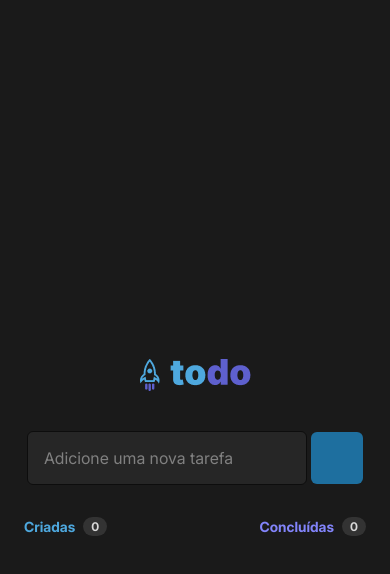
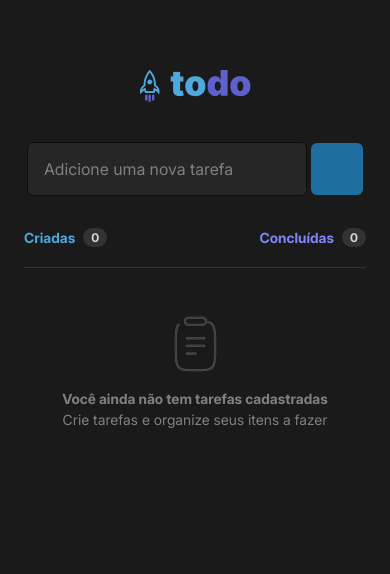
Before and after one commit to GabrielLaminas/to-do-list, a React Native app: screen / in a window 390 px wide. Shown: the top 574 px of the page. Built offline with nearby package versions, Linux system fonts and the light colour scheme; some icons are missing.

Commit message:
add a task in tasks list

```diff
--- a/src/screens/home/index.tsx
+++ b/src/screens/home/index.tsx
@@ -1,12 +1,40 @@
-import { View, Text, Image, TextInput, TouchableOpacity } from "react-native";
-import { useRef } from "react";
+import {
+  View, Text, Image, TextInput, TouchableOpacity, FlatList, Keyboard
+} from "react-native";
+import { useRef, useState } from "react";
 import { CirclePlus } from 'lucide-react-native';
+import EmptyList from "../../components/EmptyList";
+import TaskItem from "../../components/TaskItem";
+import TasksProps from "../../types/task";
 import style from "./style";
-import EmptyList from "../../components/EmptyList";
 
 const logo = require("../../../assets/logo-todo.png");
 
 function Home(){
+  const [taskText, setTaskText] = useState('');
+  const [tasks, setTasks] = useState<TasksProps[]>([]);
+
+  function handleAddTask(task: string) {
+    if(!task) return;
+
+    setTasks((prevState) => [
+      ...prevState,
+      {
+        id: tasks.length + 1,
+        task: task,
+        checked: false
+      }
+    ]);
+    setTaskText('');
+    Keyboard.dismiss();
+  }
+
+  function renderItem({ item }: { item: TasksProps}){
+    return (
+      <TaskItem data={item} />
+    )
+  }
+
   return (
     <View style={style.container}>
       <View style={style.imageContainer}>
@@ -16,11 +44,13 @@ function Home(){
       <View style={style.inputContainer}>
         <TextInput
           style={style.input}
+          value={taskText}
+          onChangeText={(text) => setTaskText(text)}
           placeholder="Adicione uma nova tarefa"
           placeholderTextColor="#808080"
         />
 
-        <TouchableOpacity style={style.addButton}>
+        <TouchableOpacity style={style.addButton} onPress={() => handleAddTask(taskText)}>
           <CirclePlus color="#F2F2F2" size={18} />
         </TouchableOpacity>
       </View>
@@ -29,7 +59,7 @@ function Home(){
         <TouchableOpacity>
           <View style={style.infoContainer}>
             <Text style={[style.textInfo, {color: "#4EA8DE"}]}>Criadas</Text>
-            <Text style={style.textCounter}>0</Text>
+            <Text style={style.textCounter}>{tasks.length}</Text>
           </View>
         </TouchableOpacity>
 
@@ -40,6 +70,16 @@ function Home(){
           </View>
         </TouchableOpacity>
       </View>
+
+      <FlatList
+        style={style.list}
+        showsVerticalScrollIndicator={false}
+        contentContainerStyle={{gap: 8}}
+        data={tasks}
+        keyExtractor={(item) => String(item.id)}
+        renderItem={renderItem}
+        ListEmptyComponent={() => <EmptyList />}
+      />
     </View>
   );
 };
```
